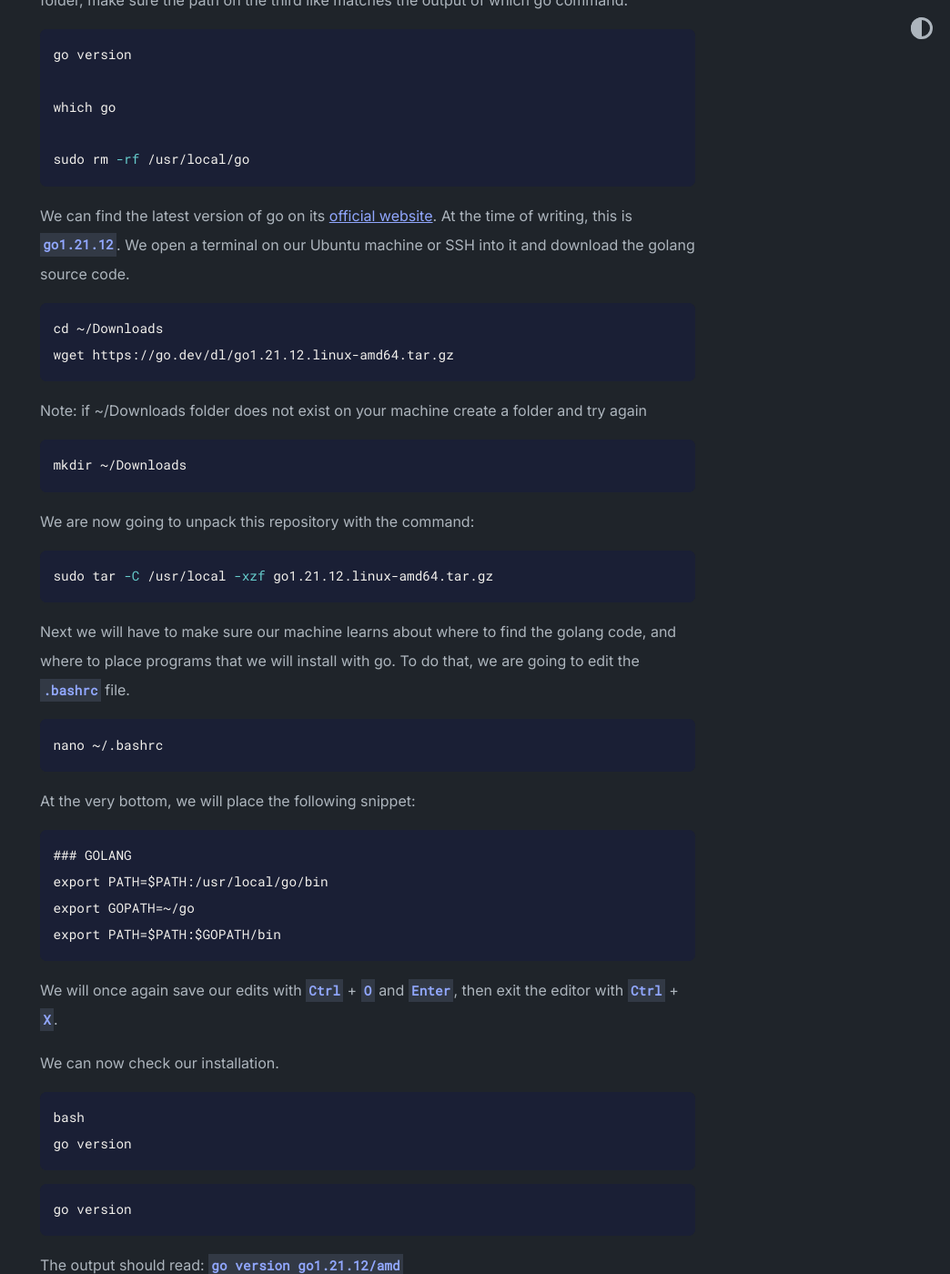
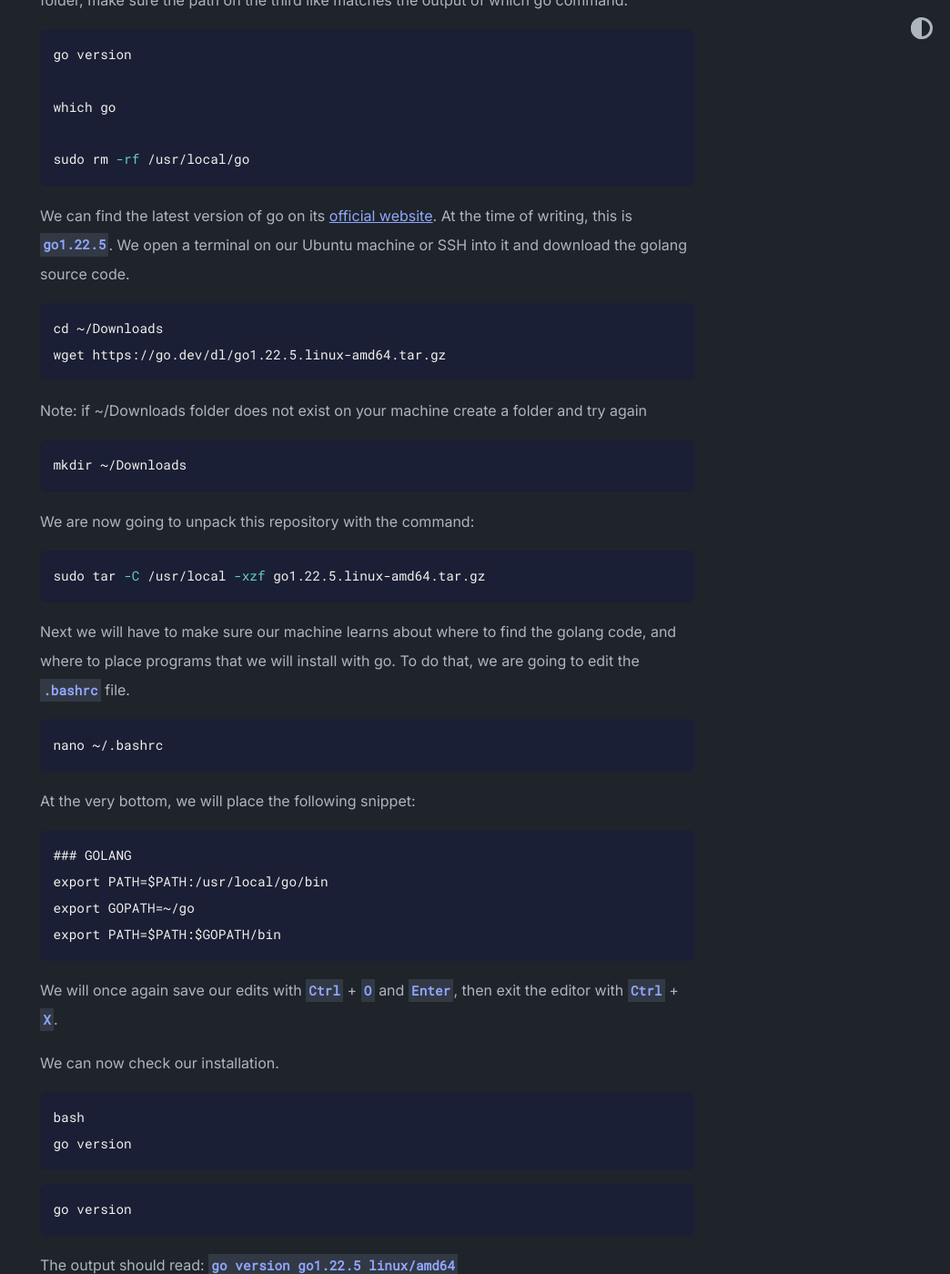
Before and after one commit to VancouverBitdevs/nodeacademy, a Jekyll site: the page built from _posts/2023-05-24-install-lnd.md, in a window 1280 px wide and 1400 px high, scrolled down 1623 px. Shown: the whole window at 91% size, without its empty margins (236-1280 px from the left). Built offline with Jekyll 4.4.1, drawn with Linux system fonts in a browser that asks for light colours; some of the changed text lies outside the part shown.

Commit message:
Revert "downgrade go version"

````diff
--- a/_posts/2023-05-24-install-lnd.md
+++ b/_posts/2023-05-24-install-lnd.md
@@ -52,11 +52,11 @@ which go
 sudo rm -rf /usr/local/go
 ```
 
-We can find the latest version of go on its [official website](https://go.dev/dl/). At the time of writing, this is `go1.21.12`. We open a terminal on our Ubuntu machine or SSH into it and download the golang source code.
+We can find the latest version of go on its [official website](https://go.dev/dl/). At the time of writing, this is `go1.22.5`. We open a terminal on our Ubuntu machine or SSH into it and download the golang source code.
 
 ```shell
 cd ~/Downloads
-wget https://go.dev/dl/go1.21.12.linux-amd64.tar.gz
+wget https://go.dev/dl/go1.22.5.linux-amd64.tar.gz
 ```
 Note: if ~/Downloads folder does not exist on your machine create a folder and try again
 ```shell
@@ -66,7 +66,7 @@ mkdir ~/Downloads
 We are now going to unpack this repository with the command:
 
 ```shell
-sudo tar -C /usr/local -xzf go1.21.12.linux-amd64.tar.gz
+sudo tar -C /usr/local -xzf go1.22.5.linux-amd64.tar.gz
 ```
 
 Next we will have to make sure our machine learns about where to find the golang code, and where to place programs that we will install with go. To do that, we are going to edit the `.bashrc` file.
@@ -97,7 +97,7 @@ go version
 go version
 ```
 
-The output should read: `go version go1.21.12/amd`
+The output should read: `go version go1.22.5 linux/amd64`
 
 ### Downloading the source code
 
````
